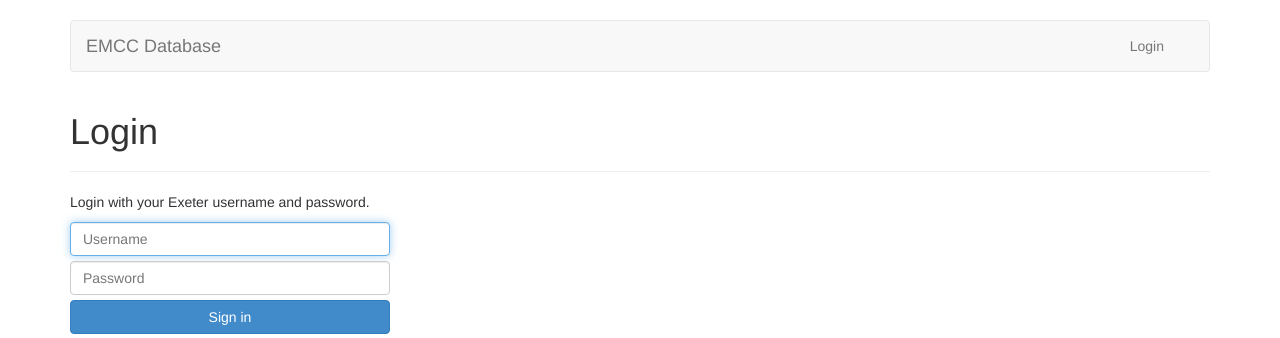
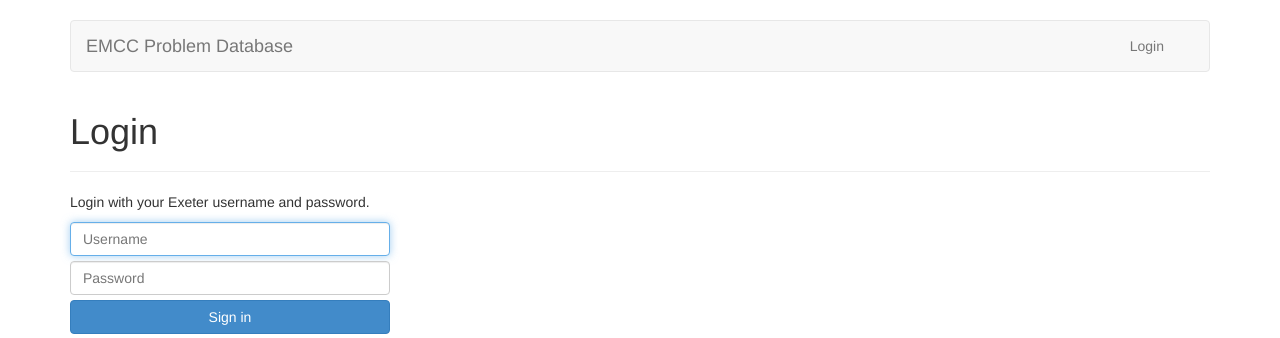
Before and after one commit to aw31/EMCCdb, a Python web app: template templates/login.html in a window 1280 px wide. Shown: the top 338 px of the page. Run offline with Jinja, Linux system fonts and the light colour scheme; the template is opened without the code that fills it, so the values that code supplies are empty.

Commit message:
Update login.html

```diff
--- a/templates/login.html
+++ b/templates/login.html
@@ -22,7 +22,7 @@
               <span class="icon-bar"></span>
               <span class="icon-bar"></span>
             </button>
-            <a class="navbar-brand" href="/">EMCC Database</a>
+            <a class="navbar-brand" href="/">EMCC Problem Database</a>
           </div>
           <div class="collapse navbar-collapse">
             <ul class="nav navbar-nav pull-right">
```
